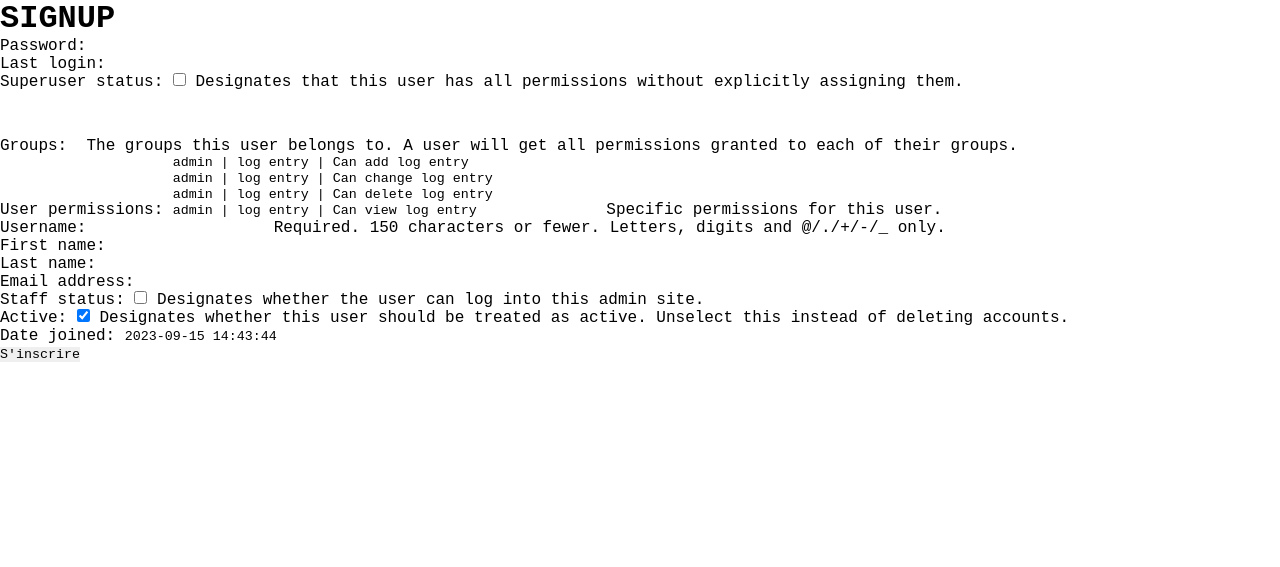
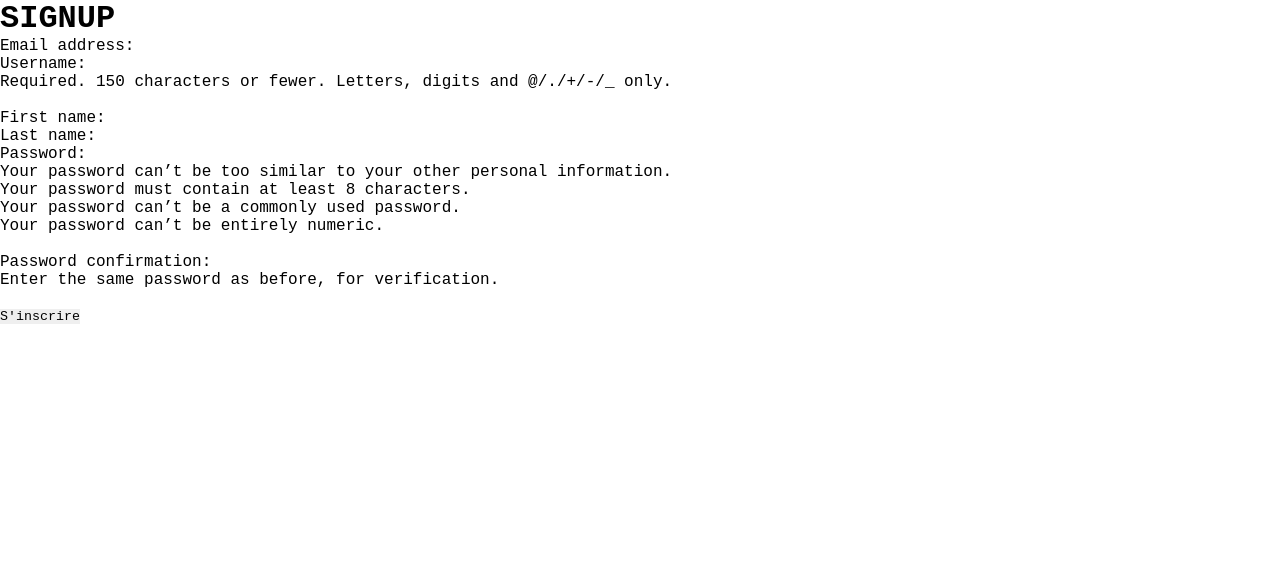
Before and after one commit to Nozgood/P9_Litrevu, a Django app: page /signup/ in a window 1280 px wide. Shown: the top 567 px of the page. Run offline with Django 4.2, Linux system fonts and the light colour scheme.

Commit message:
feat: signup system need to implement style

```diff
--- a/litrevu/settings.py
+++ b/litrevu/settings.py
@@ -134,3 +134,8 @@ AUTH_USER_MODEL = "users.User"
 # LOGIN_URL option permet d'indiquer au decorateur login_required vers quel page il doit rediriger lorsque le user
 # n'est pas connecté
 LOGIN_URL = 'login'
+
+
+# LOGIN_REDIRECT_URL indique aux vues génériques (loginview) vers quel url je dois rediriger lorsque la connexion à
+# réussi
+LOGIN_REDIRECT_URL = 'home'
--- a/litrevu/urls.py
+++ b/litrevu/urls.py
@@ -15,13 +15,14 @@ Including another URLconf
     2. Add a URL to urlpatterns:  path('blog/', include('blog.urls'))
 """
 from django.contrib import admin
+from django.contrib.auth.views import LoginView # vue générique de connexion
 from django.urls import path
 import users.views
 import litrevu_management.views
 
 urlpatterns = [
-    path('login/', users.views.login_user, name='login'),
-    path('signup/', users.views.signup),
+    path('login/', LoginView.as_view(template_name="login.html", redirect_authenticated_user=True), name='login'),
+    path('signup/', users.views.signup, name='signup'),
     path('logout/', users.views.logout_user, name='logout'),
     path('', litrevu_management.views.home, name='home'),
     path('admin/', admin.site.urls),
--- a/users/forms.py
+++ b/users/forms.py
@@ -1,10 +1,13 @@
 from django import forms
 from users.models import User
+from django.contrib.auth import get_user_model
+from django.contrib.auth.forms import UserCreationForm
 
-class SignupForm(forms.ModelForm):
-    class Meta:
-        model = User
-        fields = "__all__"
+class SignupForm(UserCreationForm):
+    class Meta(UserCreationForm.Meta):
+        model = get_user_model()
+        fields = ["email", "username", "first_name", "last_name"]
+
 
 class LoginForm(forms.Form):
     username = forms.CharField(max_length=64, label="Username")
--- a/users/templates/login.html
+++ b/users/templates/login.html
@@ -1,10 +1,12 @@
 {% extends 'base.html' %}
 {% block content %}
     <h1>Welcome to login page</h1>
-    {{ message }}
     <form action="" method="post">
         {% csrf_token %}
-        {{ login_form.as_div }}
+        {{ form.as_div }}
         <button type="submit">Connect</button>
     </form>
+    <div class="signup">
+        <a class="signup__link" href="{% url 'signup' %}">Signup</a>
+    </div>
 {% endblock content %}
--- a/users/templates/signup.html
+++ b/users/templates/signup.html
@@ -5,7 +5,7 @@
     </h1>
     <form action="" method="post" novalidate>
     {% csrf_token %}
-    {{ user_form.as_p }}
+    {{ user_form.as_div }}
         <input type="submit" value="S'inscrire">
     </form>
 {% endblock content %}
--- a/users/views.py
+++ b/users/views.py
@@ -1,34 +1,18 @@
 from django.shortcuts import render, redirect
-from django.contrib.auth import authenticate, login, logout
-import users.forms as UserForms
-
+from django.contrib.auth import login, logout
+import users.forms
+from litrevu import settings
 
 def logout_user(request):
     logout(request)
     return redirect('login')
-def login_user(request):
-    login_form = UserForms.LoginForm(request.POST if request.method == "POST" else None)
-    if request.method == "POST" and login_form.is_valid():
-        user_logged = authenticate(
-            username=login_form.cleaned_data["username"],
-            password=login_form.cleaned_data["password"],
-        )
-        if user_logged is not None:
-            login(request, user_logged)
-            return redirect('home')
-        else:
-            login_form.add_error("username", "ce compte n'existe pas")
-            login_form.add_error("password", "bad password")
-    return render(
-        request,
-        'login.html',
-        {
-            "login_form": login_form,
-        },
-    )
 
 def signup(request):
-    user_form = UserForms.SignupForm()
+    user_form = users.forms.SignupForm(request.POST if request.method == "POST" else None)
+    if request.method == "POST" and user_form.is_valid():
+        new_user = user_form.save()
+        login(request, new_user)
+        return redirect(settings.LOGIN_REDIRECT_URL)
     return render(
         request,
         'signup.html',
```
Also changed, not shown: db.sqlite3.
